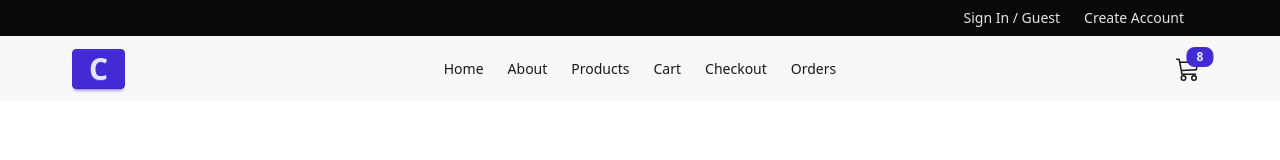
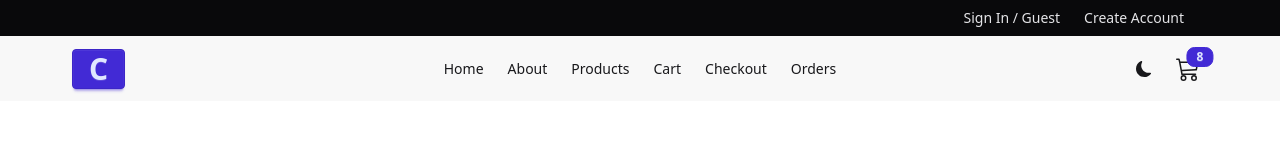
Before and after one commit to vsbron/course-all-in-one-2025, a React (Vite) app in the folder 12-comfy-store/: page / in a window 1280 px wide. Shown: the top 160 px of the page. Built offline with nearby package versions, Linux system fonts and the light colour scheme.

Commit message:
12-comfy-store - Set up theme toggler in the NavBar

```diff
--- a/12-comfy-store/src/components/Navbar.jsx
+++ b/12-comfy-store/src/components/Navbar.jsx
@@ -1,9 +1,19 @@
 import { NavLink } from "react-router-dom";
 import { FaBarsStaggered } from "react-icons/fa6";
 import { BsCart3, BsMoonFill, BsSunFill } from "react-icons/bs";
+
 import NavLinks from "./NavLinks";
+import { useState } from "react";
 
 function Navbar() {
+  // Set state value for theme
+  const [theme, setTheme] = useState(false);
+
+  // Theme toggle handle
+  const handleTheme = () => {
+    setTheme((t) => !t);
+  };
+
   // Returned JSX
   return (
     <nav className="bg-base-200">
@@ -36,6 +46,11 @@ function Navbar() {
         </div>
         <div className="navbar-end">
           {/* THEME ICONS */}
+          <label className="swap swap-rotate">
+            <input type="checkbox" onChange={handleTheme} />
+            <BsSunFill className="swap-on h4-w-4" />
+            <BsMoonFill className="swap-off h4-w-4" />
+          </label>
           {/* CART LINK */}
           <NavLink to="/cart" className="btn btn-ghost btn-circle btn-md ml-4">
             <div className="indicator">
```
